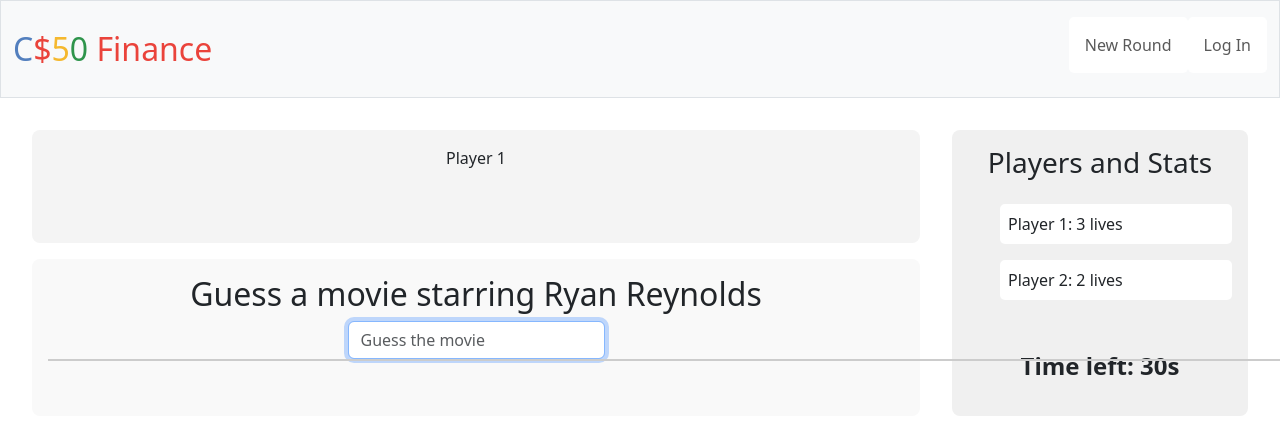
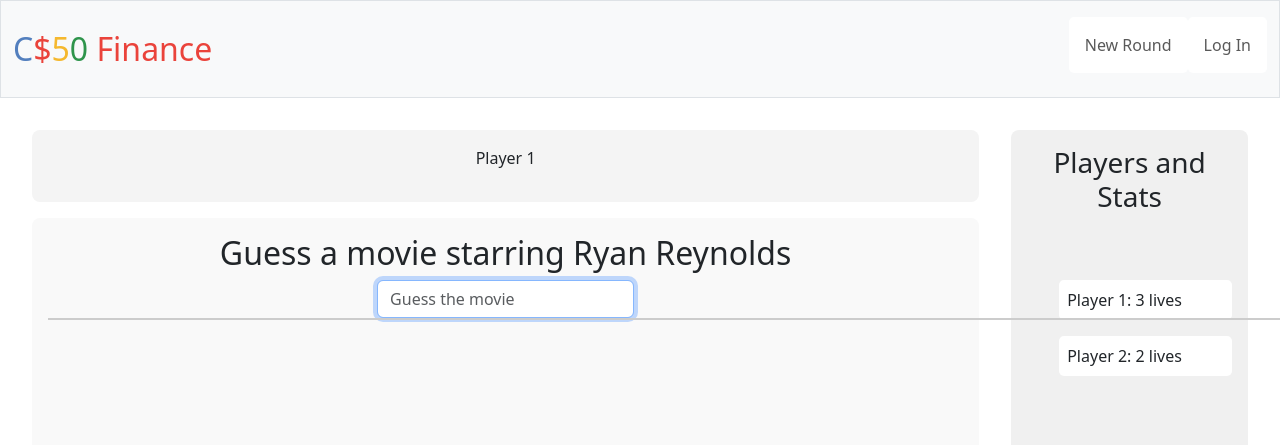
Before and after one commit to RaimondoSoleglio/RaimondoSoleglio, a Flask app: page / in a window 1280 px wide; the page is wider, and only the part inside the window is pictured. Shown: the top 445 px of that part. Run offline with Flask 3, Linux system fonts and the light colour scheme; data comes from the database, SQL or seed files in the repository; some libraries are stand-ins or nearby versions.

Commit message:
Sun, Nov 17, 2024, 11:27 AM +00:00

```diff
--- a/static/styles.css
+++ b/static/styles.css
@@ -95,7 +95,7 @@ nav .navbar-brand .green
 /* to review */
 .main-content {
     display: grid;
-    grid-template-columns: 3fr 1fr; /* 2 columns: left (3), right (1) */
+    grid-template-columns: 4fr 1fr; /* 2 columns: left (3), right (1) */
     grid-template-rows: auto; /* The rows are flexible */
     gap: 2rem; /* Space between columns */
     padding: 2rem;
@@ -103,7 +103,7 @@ nav .navbar-brand .green
 
 .left-section {
     display: grid;
-    grid-rows: 1fr 3fr; /* Top block is 1, bottom block is 3 */
+    grid-template-rows: 1fr 5fr; /* Top block is 1, bottom block is 3 */
     gap: 1rem;
 }
 
```
